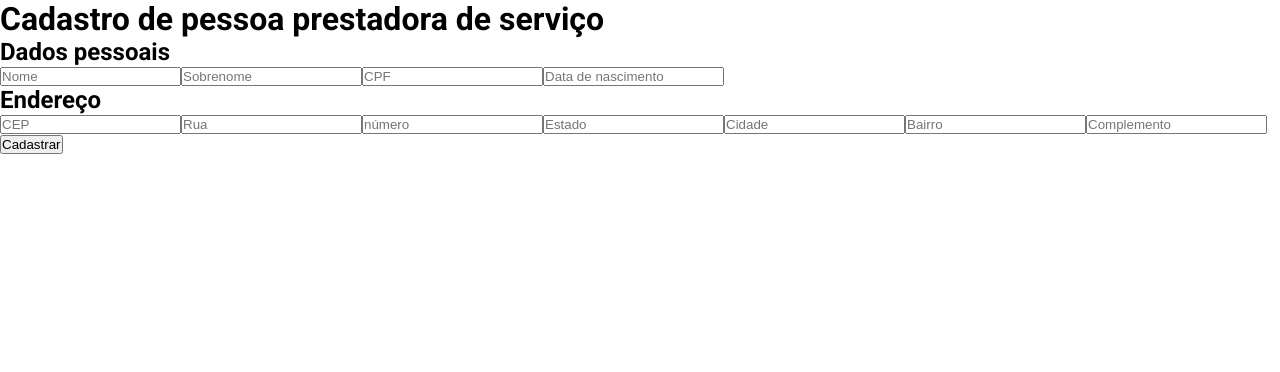
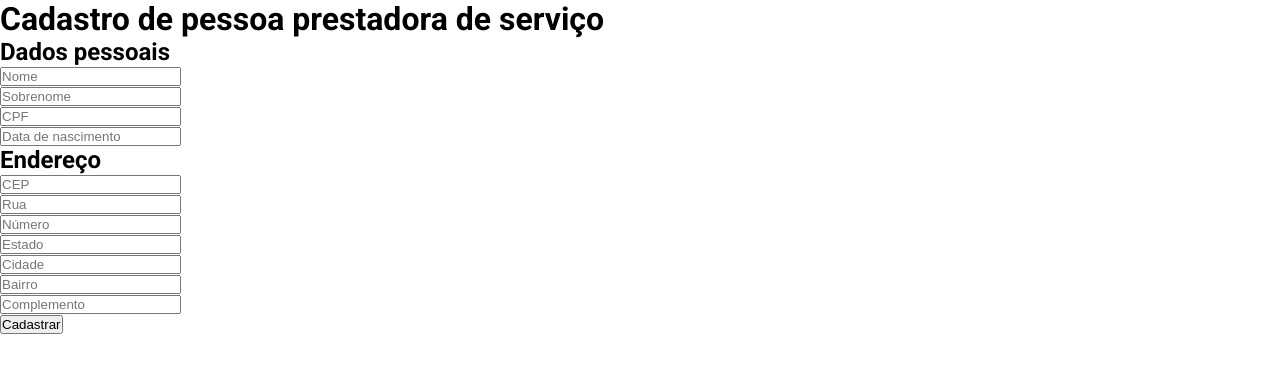
Before and after one commit to matheusg18/sogo-frontend-challenge, a React (Create React App) app: page /register/person in a window 1280 px wide. Shown: the top 372 px of the page. Built offline with nearby package versions, Linux system fonts and the light colour scheme.

Commit message:
refactor: change RegisterPerson to use TextInput

```diff
--- a/src/pages/RegisterPerson/index..tsx
+++ b/src/pages/RegisterPerson/index..tsx
@@ -2,6 +2,8 @@ import React, { FocusEvent } from 'react';
 import { useFormik } from 'formik';
 import * as utils from '../../utils';
 import { IRegisterPersonFormValues } from '../../interfaces';
+import TextInput from '../../components/TextInput';
+import { registerPersonValidation } from '../../validations';
 
 function RegisterPerson() {
   const initialValues: IRegisterPersonFormValues = {
@@ -21,6 +23,7 @@ function RegisterPerson() {
   const formik = useFormik<IRegisterPersonFormValues>({
     initialValues,
     onSubmit: console.log,
+    validationSchema: registerPersonValidation,
   });
 
   const handleCepBlur = async (event: FocusEvent<HTMLInputElement>) => {
@@ -40,89 +43,22 @@ function RegisterPerson() {
       <h1>Cadastro de pessoa prestadora de serviço</h1>
       <form onSubmit={formik.handleSubmit}>
         <h2>Dados pessoais</h2>
-        <input
-          type="text"
-          name="firstName"
-          placeholder="Nome"
-          onChange={formik.handleChange}
-          value={formik.values.firstName}
-        />
-        <input
-          type="text"
-          name="lastName"
-          placeholder="Sobrenome"
-          onChange={formik.handleChange}
-          value={formik.values.lastName}
-        />
-        <input
-          type="text"
-          name="cpf"
-          placeholder="CPF"
-          onChange={formik.handleChange}
-          value={formik.values.cpf}
-        />
-        <input
-          type="text"
-          name="birthDate"
-          placeholder="Data de nascimento"
-          onChange={formik.handleChange}
-          value={formik.values.birthDate}
-        />
+
+        <TextInput name="firstName" placeholder="Nome" formik={formik} />
+        <TextInput name="lastName" placeholder="Sobrenome" formik={formik} />
+        <TextInput name="cpf" placeholder="CPF" formik={formik} />
+        <TextInput name="birthDate" placeholder="Data de nascimento" formik={formik} />
+
         <h2>Endereço</h2>
-        <input
-          type="text"
-          name="cep"
-          placeholder="CEP"
-          onChange={formik.handleChange}
-          value={formik.values.cep}
-          onBlur={handleCepBlur}
-        />
-        <input
-          type="text"
-          name="street"
-          placeholder="Rua"
-          onChange={formik.handleChange}
-          value={formik.values.street}
-          readOnly
-        />
-        <input
-          type="text"
-          name="number"
-          placeholder="número"
-          onChange={formik.handleChange}
-          value={formik.values.number}
-        />
-        <input
-          type="text"
-          name="state"
-          placeholder="Estado"
-          onChange={formik.handleChange}
-          value={formik.values.state}
-          readOnly
-        />
-        <input
-          type="text"
-          name="city"
-          placeholder="Cidade"
-          onChange={formik.handleChange}
-          value={formik.values.city}
-          readOnly
-        />
-        <input
-          type="text"
-          name="district"
-          placeholder="Bairro"
-          onChange={formik.handleChange}
-          value={formik.values.district}
-          readOnly
-        />
-        <input
-          type="text"
-          name="complement"
-          placeholder="Complemento"
-          onChange={formik.handleChange}
-          value={formik.values.complement}
-        />
+
+        <TextInput name="cep" placeholder="CEP" handleBlur={handleCepBlur} formik={formik} />
+        <TextInput name="street" placeholder="Rua" formik={formik} readOnly />
+        <TextInput name="number" placeholder="Número" formik={formik} />
+        <TextInput name="state" placeholder="Estado" formik={formik} readOnly />
+        <TextInput name="city" placeholder="Cidade" formik={formik} readOnly />
+        <TextInput name="district" placeholder="Bairro" formik={formik} readOnly />
+        <TextInput name="complement" placeholder="Complemento" formik={formik} />
+
         <button type="submit">Cadastrar</button>
       </form>
     </div>
```
